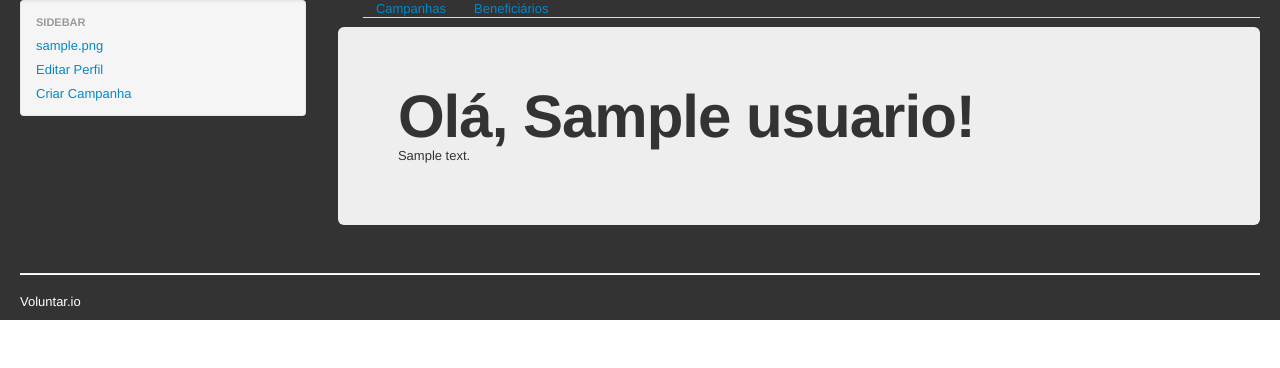
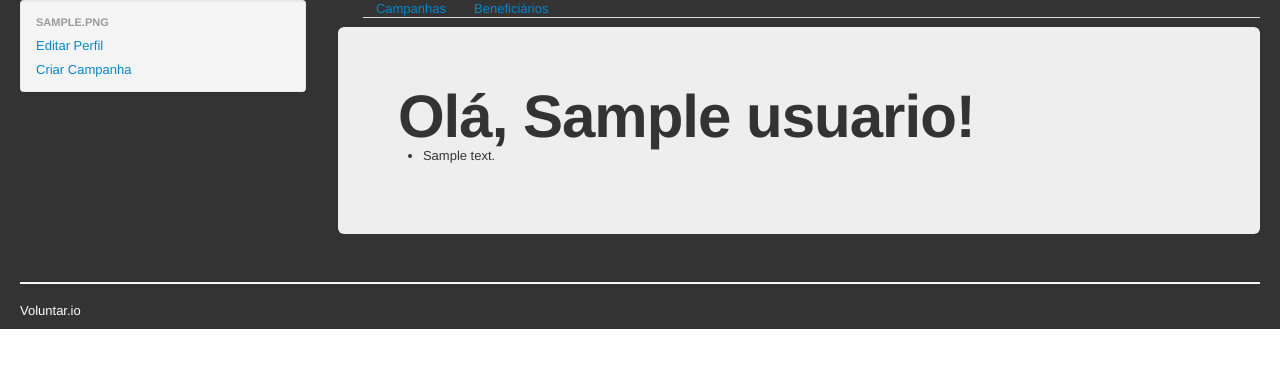
Before and after one commit to pauloalem/voluntario, a Django app: page /voluntario/1/ in a window 1280 px wide. Shown: the top 368 px of the page. Run offline with Django 3.2, Linux system fonts and the light colour scheme; tables that the repository leaves empty hold one stand-in row (values such as "Sample post"); some libraries are stand-ins or nearby versions.

Commit message:
ajustes dashboard

```diff
--- a/voluntario/core/templates/dashboard.html
+++ b/voluntario/core/templates/dashboard.html
@@ -5,8 +5,7 @@
         <div class="span3">
           <div class="well sidebar-nav">
             <ul class="nav nav-list">
-              <li class="nav-header">Sidebar</li>
-              <li><a href="#">{{ voluntario.foto }}</a></li>
+              <li class="nav-header">{{ voluntario.foto }}</li>
               <li><a href="#">Editar Perfil</a></li>
               <li><a href="#">Criar Campanha</a></li>
             </ul>
@@ -21,9 +20,11 @@
             <h1>Olá, {{ voluntario.nome }}!</h1>
             <div id="div-tab-content">
 			  <div id="campanhas">
+			  	<ul>
 				{% for participacao in voluntario.participacoes.all %}
-				  {{ participacao.descricao }}
+				  <li>{{ participacao.descricao }}</li>
 				{% endfor %}
+				</ul>
 			  </div>
 		   	  <div id="beneficiarios"></div>
 		    </div>
```
